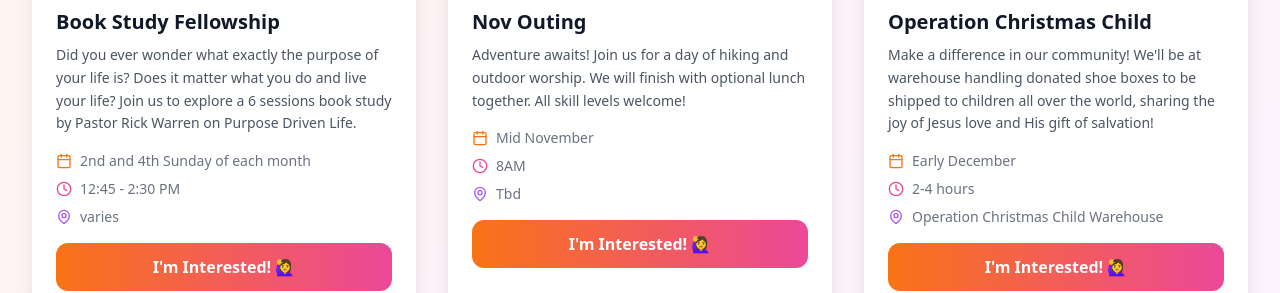
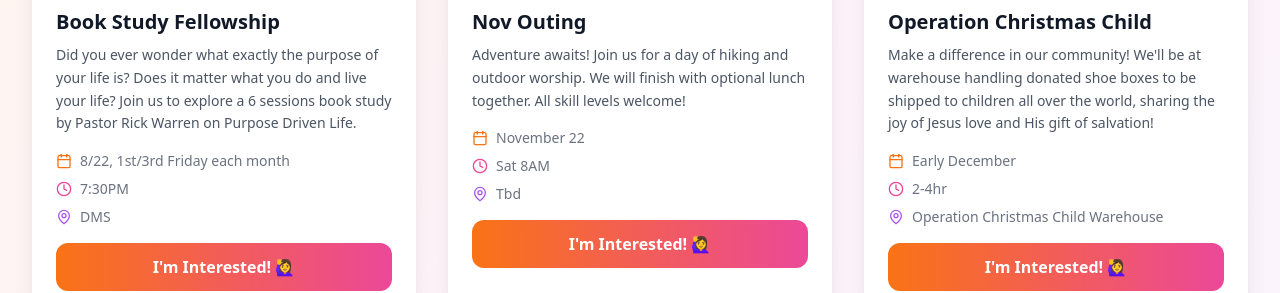
Before and after one commit to xploreout/em-0708, a React (Vite) app: page / in a window 1280 px wide. Shown: the part 1300-1593 px from the top of the page. Built offline with nearby package versions, Linux system fonts and the light colour scheme.

Commit message:
upd event dates

```diff
--- a/src/components/Announcements.tsx
+++ b/src/components/Announcements.tsx
@@ -37,9 +37,9 @@ const Announcements = () => {
     {
       id: 1,
       title: "Book Study Fellowship",
-      date: "2nd and 4th Sunday of each month ",
-      time: "12:45 - 2:30 PM",
-      location: "varies",
+      date: "8/22, 1st/3rd Friday each month  ",
+      time: "7:30PM",
+      location: "DMS",
       description: "Did you ever wonder what exactly the purpose of your life is? Does it matter what you do and live your life? Join us to explore a 6 sessions book study by Pastor Rick Warren on Purpose Driven Life.",
       image: "https://images.pexels.com/photos/7652241/pexels-photo-7652241.jpeg?auto=compress&cs=tinysrgb&w=800&h=600&fit=crop",
       color: "from-orange-400 to-pink-400"
@@ -47,8 +47,8 @@ const Announcements = () => {
     {
       id: 2,
       title: "Nov Outing",
-      date: "Mid November",
-      time: "8AM",
+      date: "November 22",
+      time: "Sat 8AM",
       location: "Tbd",
       description: "Adventure awaits! Join us for a day of hiking and outdoor worship. We will finish with optional lunch together. All skill levels welcome!",
       image: "https://images.pexels.com/photos/531857/pexels-photo-531857.jpeg?auto=compress&cs=tinysrgb&w=800&h=600&fit=crop",
@@ -60,7 +60,7 @@ const Announcements = () => {
       id: 3,
       title: "Operation Christmas Child",
       date: "Early December",
-      time: "2-4 hours",
+      time: "2-4hr",
       location: "Operation Christmas Child Warehouse",
       description: "Make a difference in our community! We'll be at warehouse handling donated shoe boxes to be shipped to children all over the world, sharing the joy of Jesus love and His gift of salvation!",
       image: "https://images.pexels.com/photos/1666069/pexels-photo-1666069.jpeg?auto=compress&cs=tinysrgb&w=800&h=600&fit=crop",
```
